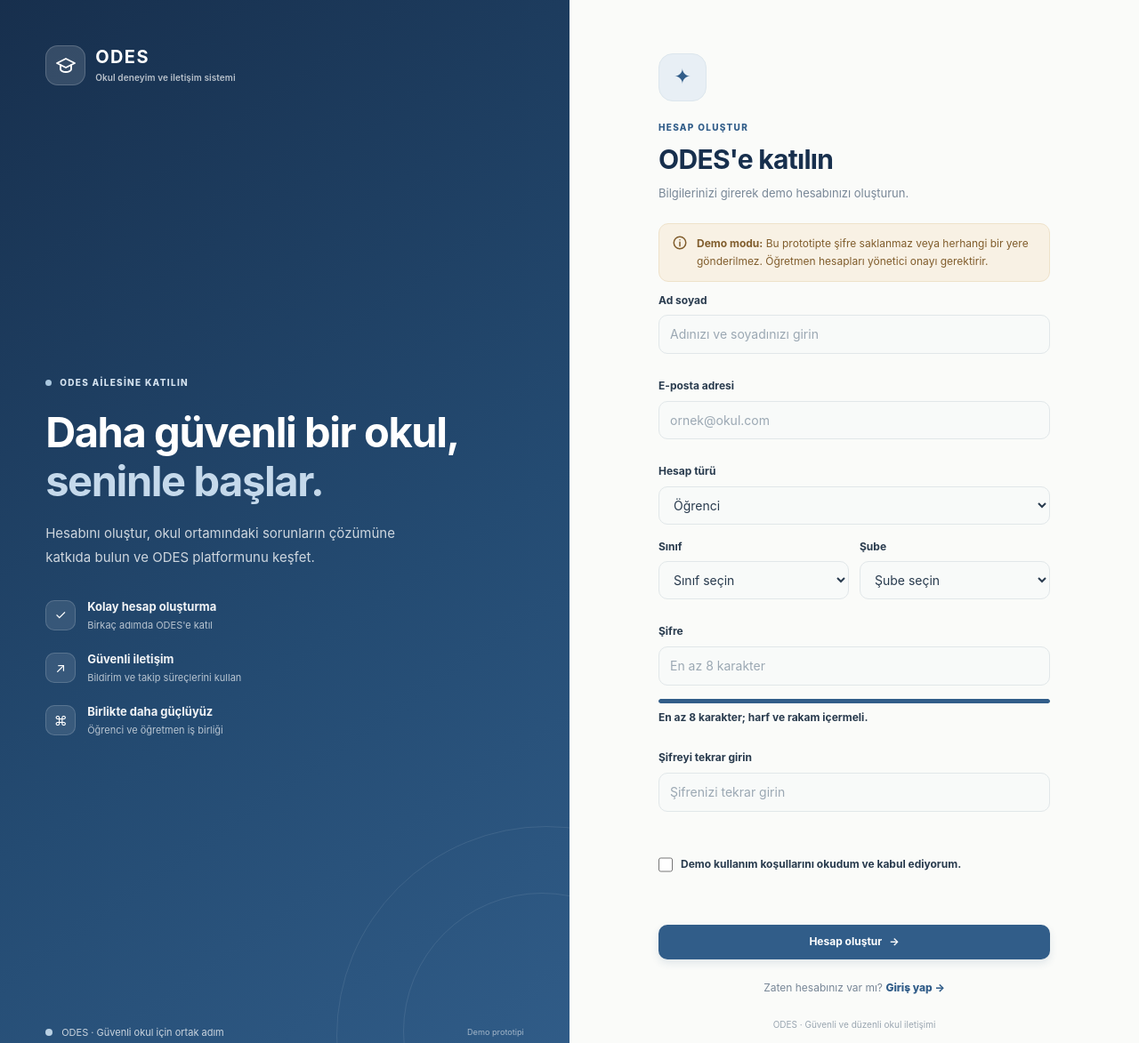
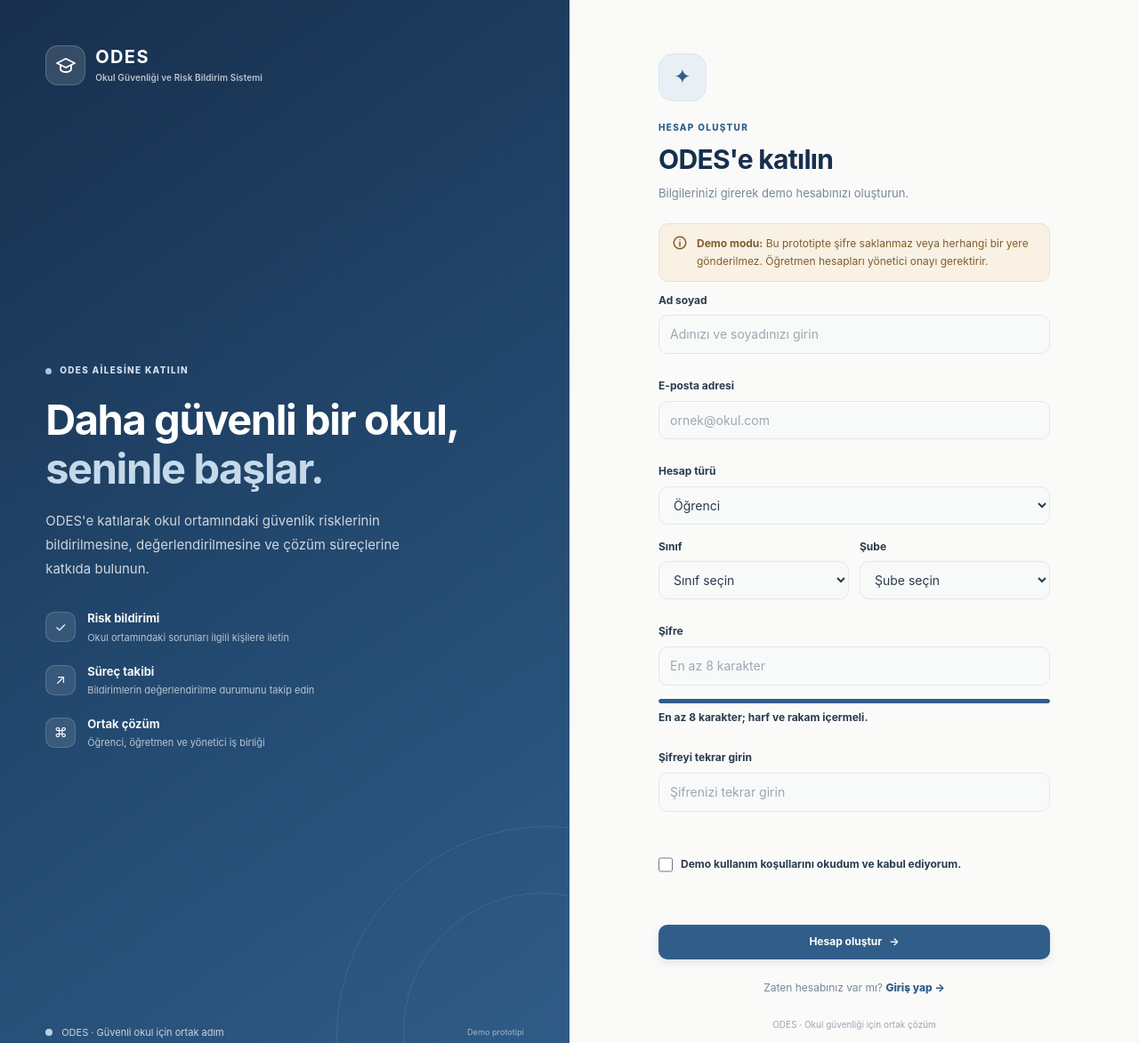
Before and after one commit to yasobabainho/ODES, a plain HTML site: page register.html in a window 1280 px wide. Shown: the top 1173 px of the page at 89% size. Drawn offline with Linux system fonts and the light colour scheme.

Commit message:
Update register.html

```diff
--- a/register.html
+++ b/register.html
@@ -4,7 +4,8 @@
 <head>
   <meta charset="UTF-8">
   <meta name="viewport" content="width=device-width, initial-scale=1">
-  <meta name="theme-color" content="#f4f8ff">
+  <meta name="theme-color" content="#f3f5f4">
+  <meta name="description" content="ODES - Okul güvenliği risk bildirim ve değerlendirme platformuna katılın.">
   <title>Kayıt Ol | ODES</title>
   <link rel="stylesheet" href="styles.css">
 </head>
@@ -13,15 +14,17 @@
   <div class="auth auth-redesign">
 
     <section class="auth-side" aria-label="ODES tanıtımı">
+
       <a class="brand" href="login.html">
         <span class="logo" id="logoIc"></span>
         <span>
           <b>ODES</b>
-          <small>Okul deneyim ve iletişim sistemi</small>
+          <small>Okul Güvenliği ve Risk Bildirim Sistemi</small>
         </span>
       </a>
 
       <div class="auth-hero-copy">
+
         <span class="eyebrow">
           <span class="eyebrow-dot"></span>
           ODES AİLESİNE KATILIN
@@ -33,34 +36,37 @@
         </h2>
 
         <p>
-          Hesabını oluştur, okul ortamındaki sorunların çözümüne
-          katkıda bulun ve ODES platformunu keşfet.
+          ODES'e katılarak okul ortamındaki güvenlik risklerinin
+          bildirilmesine, değerlendirilmesine ve çözüm süreçlerine
+          katkıda bulunun.
         </p>
 
         <div class="feature-list">
+
           <div class="feature-item">
             <span class="feature-icon">✓</span>
             <span>
-              <b>Kolay hesap oluşturma</b>
-              <small>Birkaç adımda ODES'e katıl</small>
+              <b>Risk bildirimi</b>
+              <small>Okul ortamındaki sorunları ilgili kişilere iletin</small>
             </span>
           </div>
 
           <div class="feature-item">
             <span class="feature-icon">↗</span>
             <span>
-              <b>Güvenli iletişim</b>
-              <small>Bildirim ve takip süreçlerini kullan</small>
+              <b>Süreç takibi</b>
+              <small>Bildirimlerin değerlendirilme durumunu takip edin</small>
             </span>
           </div>
 
           <div class="feature-item">
             <span class="feature-icon">⌘</span>
             <span>
-              <b>Birlikte daha güçlüyüz</b>
-              <small>Öğrenci ve öğretmen iş birliği</small>
+              <b>Ortak çözüm</b>
+              <small>Öğrenci, öğretmen ve yönetici iş birliği</small>
             </span>
           </div>
+
         </div>
       </div>
 
@@ -69,23 +75,35 @@
         <span>ODES · Güvenli okul için ortak adım</span>
         <small>Demo prototipi</small>
       </div>
+
     </section>
 
     <main class="auth-main">
+
       <div class="auth-card auth-card-redesign">
 
         <div class="mobile-brand">
-          <span class="mobile-brand-mark">O</span>
+          <span class="logo">
+            <svg viewBox="0 0 24 24" width="24" height="24"
+                 fill="none" stroke="currentColor" stroke-width="1.8"
+                 stroke-linecap="round" stroke-linejoin="round"
+                 aria-hidden="true">
+              <path d="M12 22s8-4 8-11V5l-8-3-8 3v6c0 7 8 11 8 11Z"/>
+              <path d="m9 12 2 2 4-4"/>
+            </svg>
+          </span>
           <span>
             <b>ODES</b>
-            <small>Güvenli Okul Platformu</small>
+            <small>Okul Güvenliği Platformu</small>
           </span>
         </div>
 
         <div class="welcome-mark">✦</div>
+
         <span class="form-kicker">HESAP OLUŞTUR</span>
 
         <div id="formWrap">
+
           <h1>ODES'e katılın</h1>
 
           <p class="muted auth-subtitle">
@@ -107,17 +125,27 @@
 
             <div class="field">
               <label for="name">Ad soyad</label>
-              <input class="input" id="name" type="text"
+              <input
+                class="input"
+                id="name"
+                type="text"
                 autocomplete="name"
-                placeholder="Adınızı ve soyadınızı girin" required>
+                placeholder="Adınızı ve soyadınızı girin"
+                required
+              >
               <span class="err" id="nameErr"></span>
             </div>
 
             <div class="field">
               <label for="email">E-posta adresi</label>
-              <input class="input" id="email" type="email"
+              <input
+                class="input"
+                id="email"
+                type="email"
                 autocomplete="email"
-                placeholder="ornek@okul.com" required>
+                placeholder="ornek@okul.com"
+                required
+              >
               <span class="err" id="emailErr"></span>
             </div>
 
@@ -130,6 +158,7 @@
             </div>
 
             <div class="row" id="studentClassFields">
+
               <div class="field">
                 <label for="grade">Sınıf</label>
                 <select class="select" id="grade">
@@ -157,20 +186,30 @@
                 </select>
                 <span class="err" id="classErr"></span>
               </div>
+
             </div>
 
             <div class="field" id="branchField" hidden>
               <label for="branch">Branş</label>
-              <input class="input" id="branch" type="text"
-                placeholder="Örn. Matematik">
+              <input
+                class="input"
+                id="branch"
+                type="text"
+                placeholder="Örn. Matematik"
+              >
               <span class="err" id="branchErr"></span>
             </div>
 
             <div class="field">
               <label for="password">Şifre</label>
-              <input class="input" id="password" type="password"
+              <input
+                class="input"
+                id="password"
+                type="password"
                 autocomplete="new-password"
-                placeholder="En az 8 karakter" required>
+                placeholder="En az 8 karakter"
+                required
+              >
 
               <div class="meter" aria-hidden="true">
                 <i id="meterBar"></i>
@@ -179,14 +218,20 @@
               <span class="hint" id="meterTxt">
                 En az 8 karakter; harf ve rakam içermeli.
               </span>
+
               <span class="err" id="passErr"></span>
             </div>
 
             <div class="field">
               <label for="password2">Şifreyi tekrar girin</label>
-              <input class="input" id="password2" type="password"
+              <input
+                class="input"
+                id="password2"
+                type="password"
                 autocomplete="new-password"
-                placeholder="Şifrenizi tekrar girin" required>
+                placeholder="Şifrenizi tekrar girin"
+                required
+              >
               <span class="err" id="pass2Err"></span>
             </div>
 
@@ -198,7 +243,10 @@
               <span class="err" id="termsErr"></span>
             </div>
 
-            <button class="btn btn-primary btn-block auth-submit" type="submit">
+            <button
+              class="btn btn-primary btn-block auth-submit"
+              type="submit"
+            >
               <span>Hesap oluştur</span>
               <span aria-hidden="true">→</span>
             </button>
@@ -209,20 +257,23 @@
             Zaten hesabınız var mı?
             <a href="login.html">Giriş yap →</a>
           </p>
+
         </div>
 
         <div id="doneWrap" hidden></div>
 
         <div class="auth-legal">
-          ODES · Güvenli ve düzenli okul iletişimi
+          ODES · Okul güvenliği için ortak çözüm
         </div>
 
       </div>
+
     </main>
   </div>
 
   <script src="data.js"></script>
   <script src="app.js"></script>
   <script src="register.js"></script>
+
 </body>
 </html>
```
